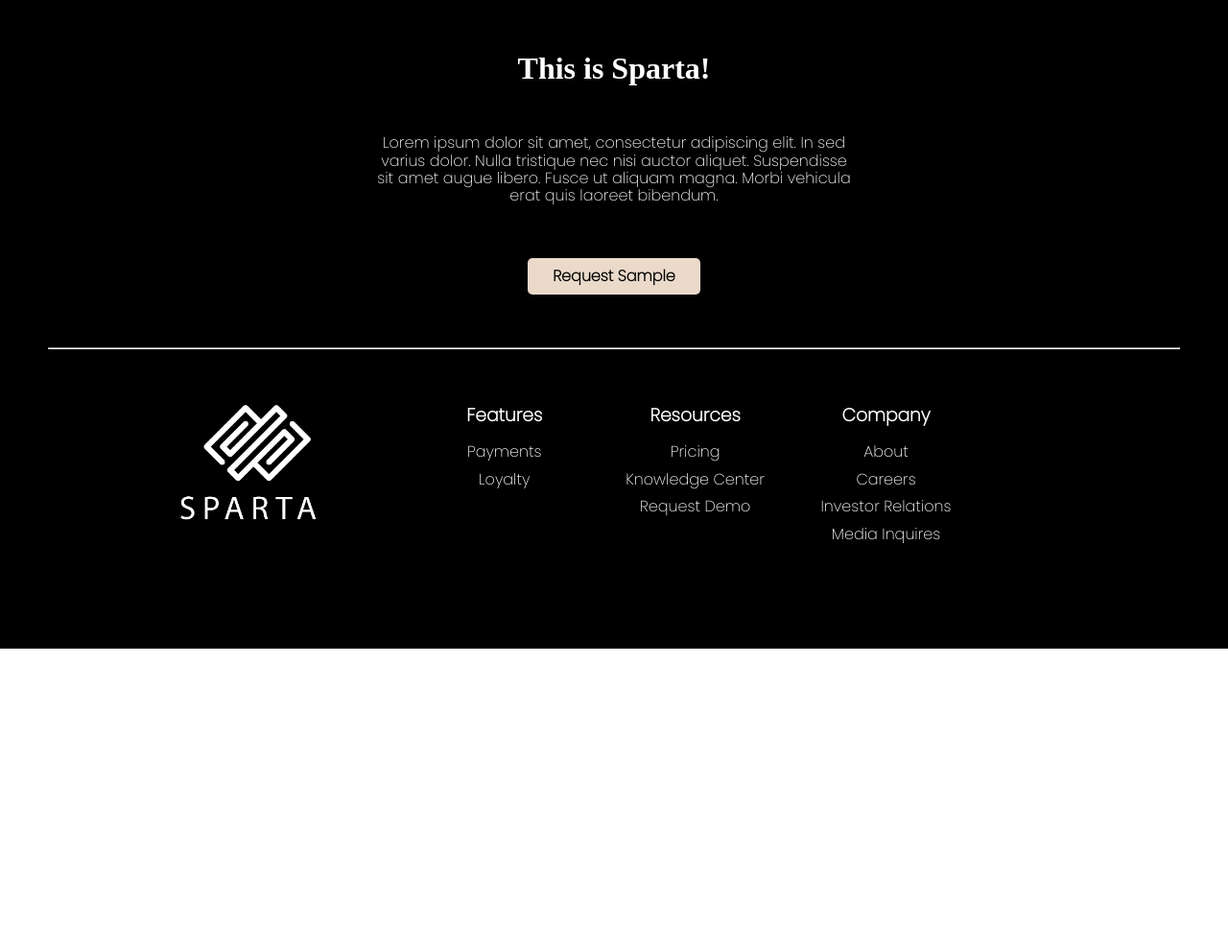
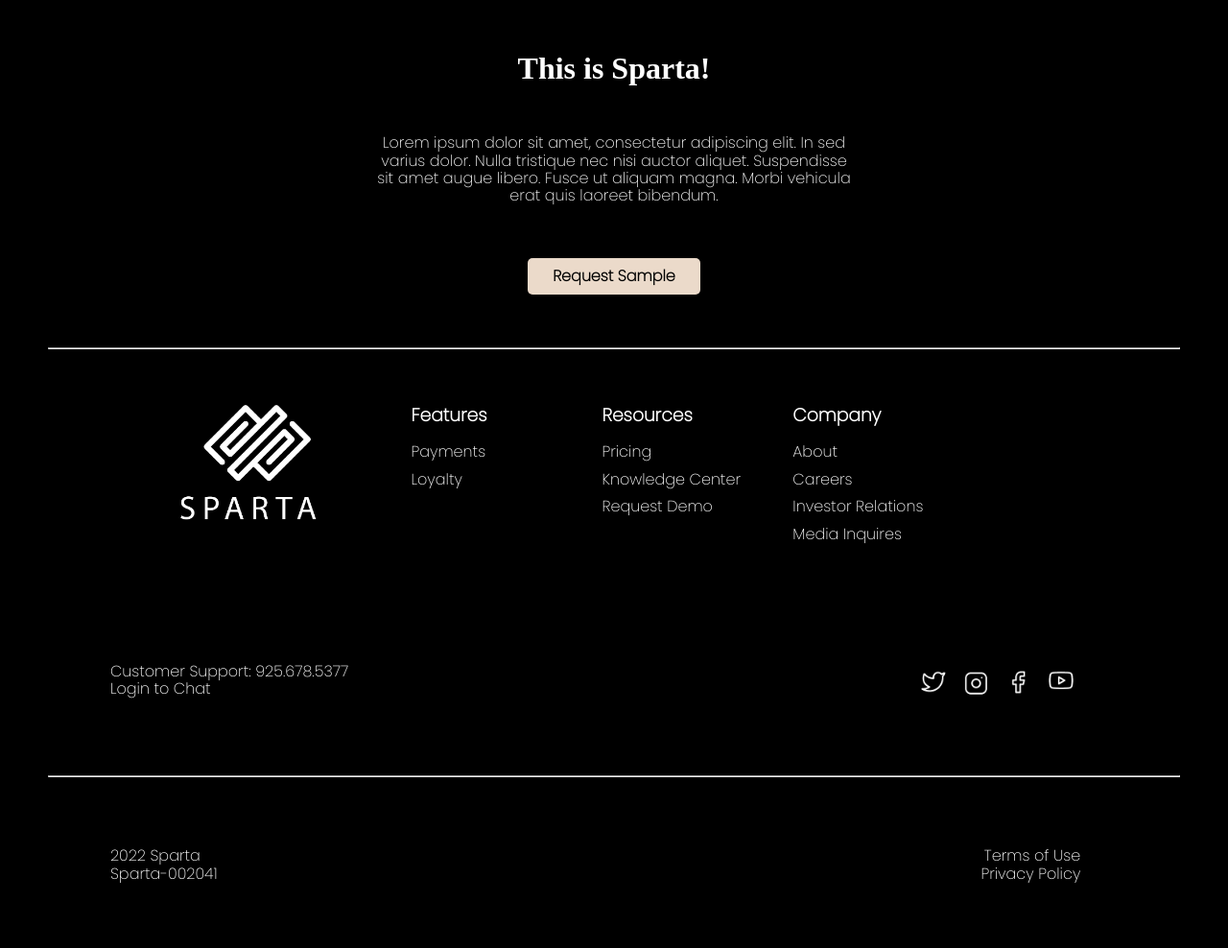
Before and after one commit to Iram-Tech/figma-coding-challenge, a plain HTML site: page index.html in a window 1280 px wide. Shown: the part 3302-4290 px from the top of the page at 96% size. Before the commit the page ends 3978 px from the top, so only its background shows below. Drawn offline with nearby package versions, Linux system fonts and the light colour scheme.

Commit message:
Footer Added
Uploaded new social media icons and created a responsive footer with links enabled.

```diff
--- a/index.html
+++ b/index.html
@@ -249,6 +249,33 @@
 					</div>
 				</div>
 
+				<div id="section-7" class="section">
+					<div class="col">
+						<p>Customer Support: 925.678.5377</p>
+						<p>Login to Chat</p>
+					</div>
+
+					<div class="col social-icons">
+						<div class="social-icon"><img src="images/twitter-icon.png"></div>
+						<div class="social-icon"><img src="images/linkedin-icon.png"></div>
+						<div class="social-icon"><img src="images/facebook-icon.png"></div>
+						<div class="social-icon"><img src="images/youtube-icon.png"></div>
+					</div>
+				</div>
+
+				<hr />
+
+				<div id="section-8" class="section">
+					<div class="col">
+						<p>2022 Sparta</p>
+						<p>Sparta-002041</p>
+					</div>
+
+					<div class="col" style="text-align: right;">
+						<p>Terms of Use</p>
+						<p>Privacy Policy</p>
+					</div>
+				</div>
 
 			</div>
 
--- a/style.css
+++ b/style.css
@@ -164,6 +164,15 @@ header ul li:hover {
 	margin: 0 auto;
 }
 
+ form input, form select {
+	 box-sizing: border-box;
+	 border: 1px solid #000;
+	 border-radius: 5px;
+	 padding: 5px 10px;
+	 width: 100%;
+	 background-color: #fff;
+ }
+
  /* ***** ***** ***** *****
 	MOBILE STYLES FOR DIVS
 ***** ***** ***** ***** */
@@ -259,18 +268,35 @@ header ul li:hover {
 	 text-decoration: underline;
  }
 
- form input, form select {
-	 box-sizing: border-box;
-	 border: 1px solid #000;
-	 border-radius: 5px;
-	 padding: 5px 10px;
-	 width: 100%;
- }
-
  .required {
 	 color: red;
  }
 
+ #section-7 {
+	 color: #fff;
+ }
+
+ .footer a {
+	 color: #fff;
+ }
+
+ .social-icon {
+	 max-width: 40px;
+	 display: inline-block;
+	 margin-left: auto;
+ }
+
+ .social-icon img {
+	 width: 100%;
+ }
+
+ #section-7 col p {
+		display: inline-block;
+	}
+
+ #section-8 {
+	 color: #fff;
+ }
 /*
 	ABOVE 800PX WILL INHERIT THESE STYLES
 */
@@ -326,6 +352,7 @@ header ul li:hover {
 	.footer {
 		display: inline-block;
 		width: 18%;
+		text-align: left;
 	}
 
 	.footer a {
@@ -344,7 +371,9 @@ header ul li:hover {
 		display: inline-block;
 		max-width: 100%;
 		width: 30%;
+	}
 
-
+	.social-icons {
+		text-align: right;
 	}
 }
```
Also changed, not shown: images/facebook-icon.png (added), images/linkedin-icon.png (added), images/twitter-icon.png (added), images/youtube-icon.png (added).
